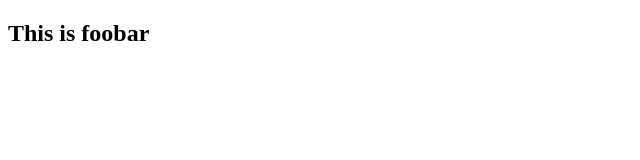
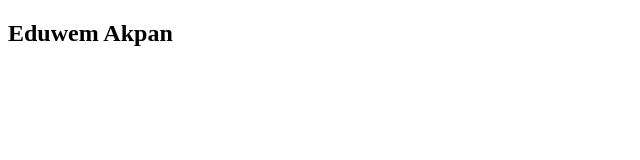
Before and after one commit to mscy2k2/foobar, a plain HTML site: page index.html in a window 1280 px wide. Shown: the full height of the page, 0-640 px from the left. Drawn offline with Linux system fonts and the light colour scheme.

Commit message:
update h2 with my name

```diff
--- a/index.html
+++ b/index.html
@@ -6,6 +6,6 @@
   <title>foobar</title>
 </head>
 <body>
-  <h2>This is foobar</h2>
+  <h2>Eduwem Akpan</h2>
 </body>
 </html>
```
